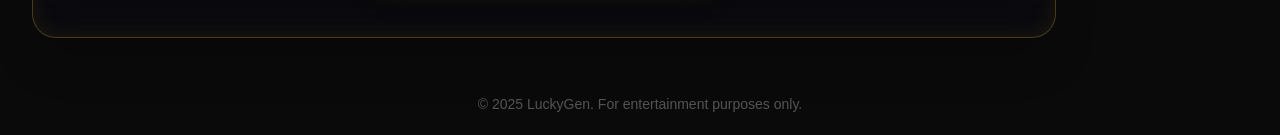
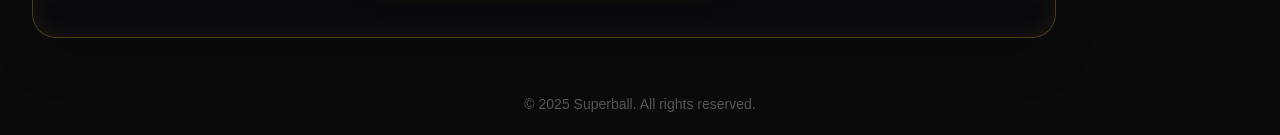
Before and after one commit to KongDong1004/crush_super, a Next.js app: page / in a window 1280 px wide. Shown: the part 953-1088 px from the top of the page. Built offline with nearby package versions, Linux system fonts and the light colour scheme.

Commit message:
Update footer branding to Superball

```diff
--- a/app/page.tsx
+++ b/app/page.tsx
@@ -37,7 +37,7 @@ export default function Home() {
         </div>
 
         <footer className="p-6 text-center text-white/30 text-sm">
-          © {new Date().getFullYear()} LuckyGen. For entertainment purposes only.
+          © {new Date().getFullYear()} Superball. All rights reserved.
         </footer>
       </div>
     </main>
```
